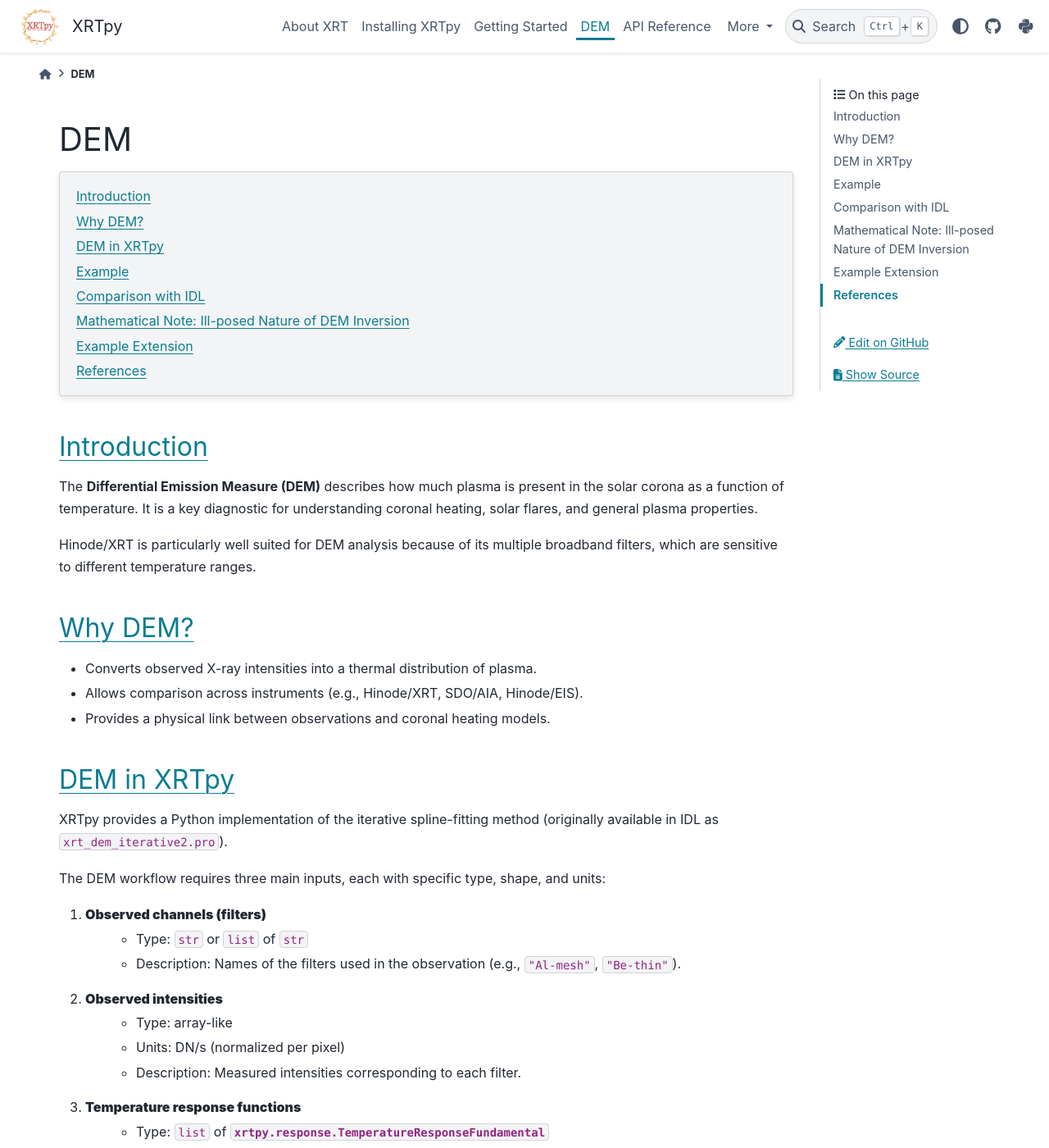
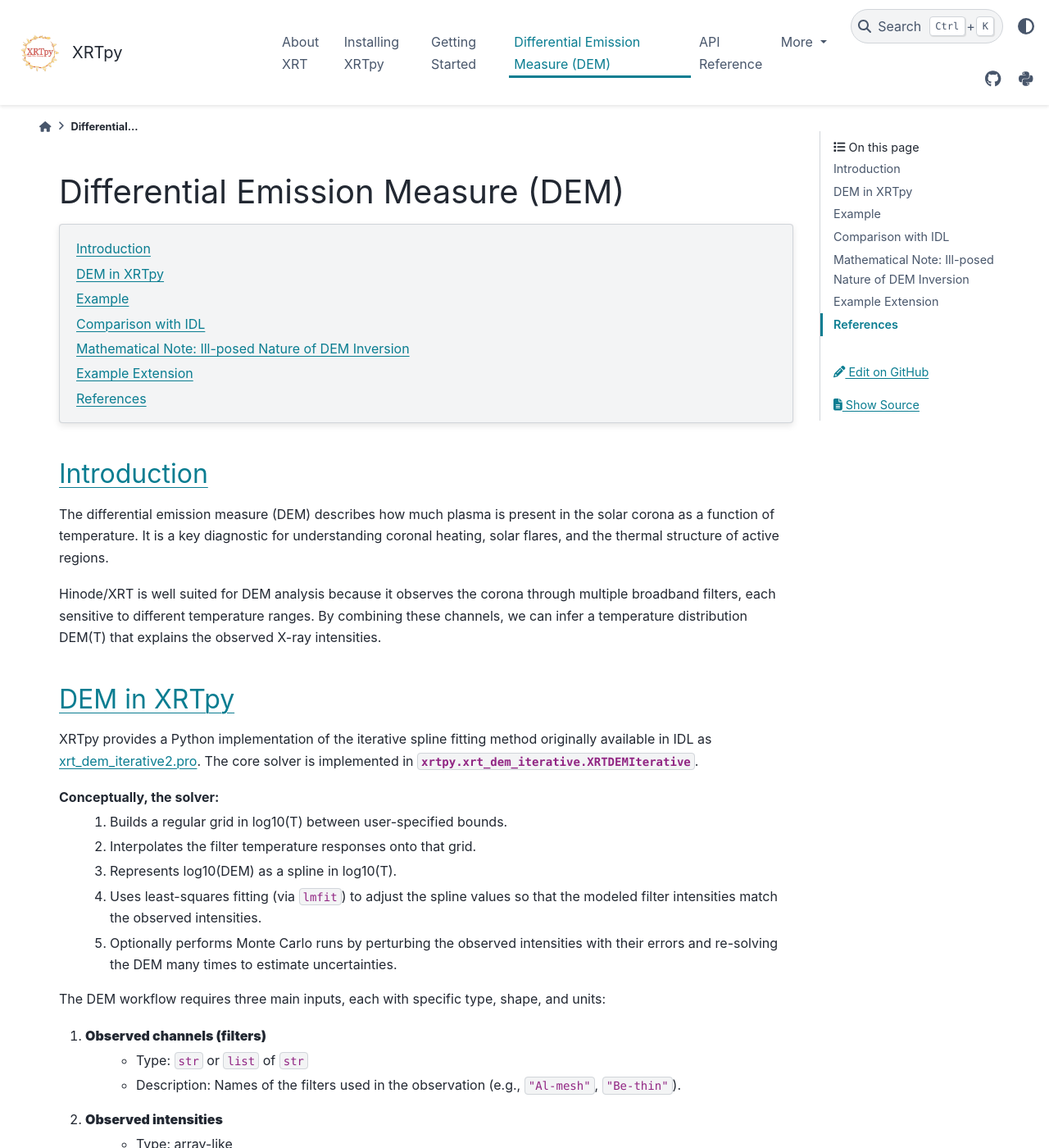
Before and after one commit to HinodeXRT/xrtpy, a Sphinx documentation site: the page built from docs/dem_overview.rst, in a window 1280 px wide and 1400 px high. Shown: the whole window at 82% size. Built offline with Sphinx 7.4.7 and the PyData theme 0.15.4, drawn with Linux system fonts in a browser that asks for light colours; pages that are not in the unit, such as notebooks, are missing from menus; the version number could not be read and is left out; cross-references to code outside the pages are shown as plain code.

Commit message:
Working on docs site for the DEM

```diff
--- a/docs/dem_overview.rst
+++ b/docs/dem_overview.rst
@@ -1,7 +1,7 @@
 .. _xrtpy-dem-overview:
 
 ===================================
-DEM
+Differential Emission Measure (DEM)
 ===================================
 
 .. contents::
@@ -10,24 +10,38 @@
 
 Introduction
 ------------
-The **Differential Emission Measure (DEM)** describes how much plasma is present
-in the solar corona as a function of temperature.
-It is a key diagnostic for understanding coronal heating, solar flares, and
-general plasma properties.
 
-Hinode/XRT is particularly well suited for DEM analysis because of its multiple
-broadband filters, which are sensitive to different temperature ranges.
+The differential emission measure (DEM) describes how much plasma is present
+in the solar corona as a function of temperature. It is a key diagnostic for
+understanding coronal heating, solar flares, and the thermal structure of
+active regions.
 
-Why DEM?
---------
-- Converts observed X-ray intensities into a thermal distribution of plasma.
-- Allows comparison across instruments (e.g., Hinode/XRT, SDO/AIA, Hinode/EIS).
-- Provides a physical link between observations and coronal heating models.
+Hinode/XRT is well suited for DEM analysis because it observes the corona
+through multiple broadband filters, each sensitive to different temperature
+ranges. By combining these channels, we can infer a temperature distribution
+DEM(T) that explains the observed X-ray intensities.
+
+
+.. Why DEM?
+.. --------
+.. - Converts observed X-ray intensities into a thermal distribution of plasma.
+.. - Allows comparison across instruments (e.g., Hinode/XRT, SDO/AIA, Hinode/EIS).
+.. - Provides a physical link between observations and coronal heating models.
 
 DEM in XRTpy
 ------------
-XRTpy provides a Python implementation of the iterative spline-fitting method
-(originally available in IDL as ``xrt_dem_iterative2.pro``).
+XRTpy provides a Python implementation of the iterative spline fitting method
+originally available in IDL as `xrt_dem_iterative2.pro <http://hesperia.gsfc.nasa.gov/ssw/hinode/xrt/idl/util/xrt_dem_iterative2.pro>`_.
+The core solver is implemented in :class:`xrtpy.xrt_dem_iterative.XRTDEMIterative`.
+
+
+Conceptually, the solver:
+    1. Builds a regular grid in log10(T) between user-specified bounds.
+    2. Interpolates the filter temperature responses onto that grid.
+    3. Represents log10(DEM) as a spline in log10(T).
+    4. Uses least-squares fitting (via ``lmfit``) to adjust the spline values so that the modeled filter intensities match the observed intensities.
+    5. Optionally performs Monte Carlo runs by perturbing the observed intensities with their errors and re-solving the DEM many times to estimate uncertainties.
+
 
 The DEM workflow requires three main inputs, each with specific type, shape, and units:
 
```
